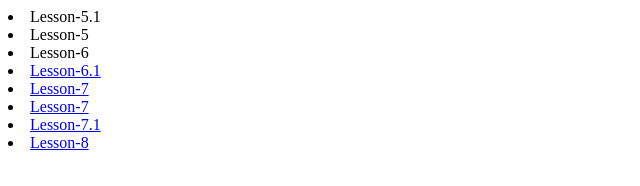
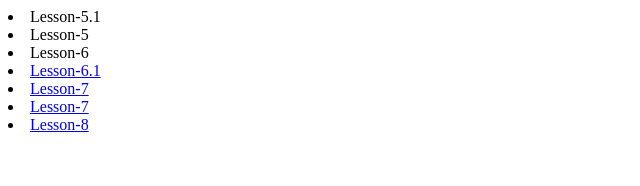
Before and after one commit to lukashuk-hub/homeworks, a plain HTML site: page index.html in a window 1280 px wide. Shown: the full height of the page, 0-640 px from the left. Drawn offline with Linux system fonts and the light colour scheme.

Commit message:
Update index.html

```diff
--- a/index.html
+++ b/index.html
@@ -20,7 +20,7 @@
 
         <li> <a href="./lesson-7.1/index.html">Lesson-7</a></li>
 
-       <li> <a href="./lesson-8/index.html">Lesson-7.1</a></li>
+
 
      <li> <a href="./lesson-8/index.html">Lesson-8</a></li>
     </ol>
```
